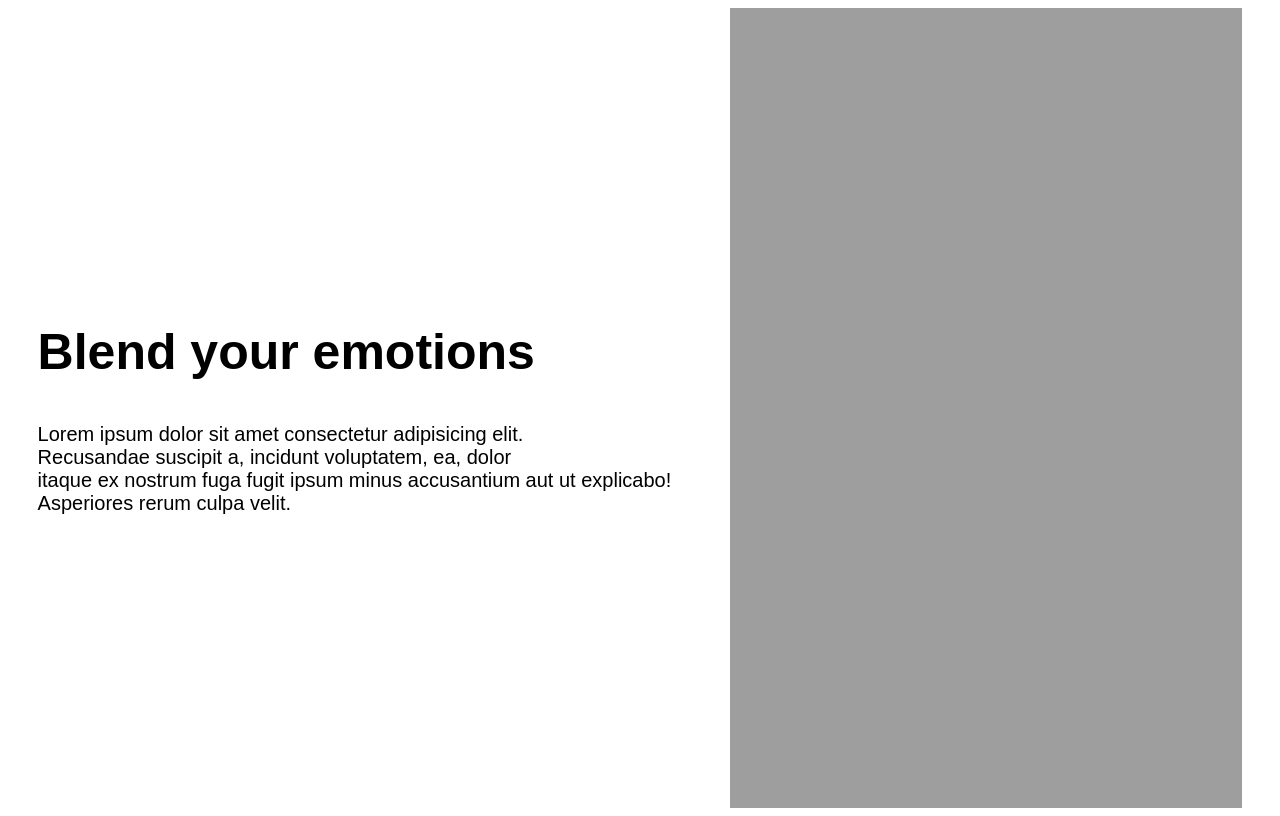
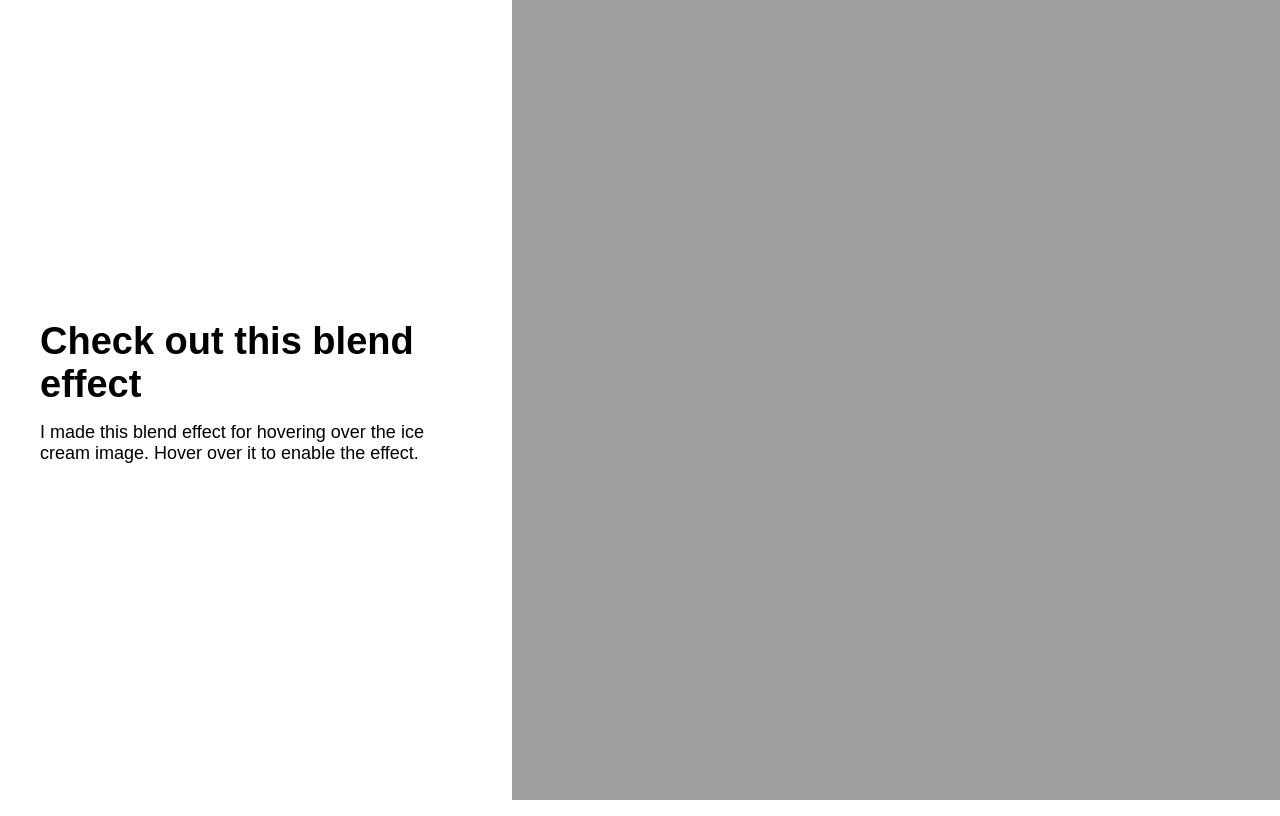
Before and after one commit to ZackMacTavish/Liquid-Transition, a website: page index.html in a window 1280 px wide. Drawn offline with nearby package versions, Linux system fonts and the light colour scheme.

Commit message:
Update project with latest changes

```diff
--- a/index.html
+++ b/index.html
@@ -10,11 +10,8 @@
     <div class="landing">
             <div class="intro">
 
-                <h2>Blend your emotions</h2>
-                <p>Lorem ipsum dolor sit amet consectetur adipisicing elit.<br>
-                    Recusandae suscipit a, incidunt voluptatem, ea, dolor <br>
-                    itaque ex nostrum fuga fugit ipsum minus accusantium aut ut explicabo! <br>
-                    Asperiores rerum culpa velit.</p>
+                <h2>Check out this blend effect</h2>
+                <p>I made this blend effect for hovering over the ice cream image. Hover over it to enable the effect.</p>
             </div>
             <div class="distortion"></div>
 
--- a/style.css
+++ b/style.css
@@ -1,26 +1,76 @@
-.landing{
-display: flex;
-justify-content: space-around;
-height: 100vh;
+/* Global box-sizing for consistent sizing */
+*, *::before, *::after {
+  box-sizing: border-box;
+}
 
+/* Reset default margin/padding and prevent horizontal scroll */
+html, body {
+  margin: 0;
+  padding: 0;
+  width: 100%;
+  height: 100%;
+  overflow-x: hidden;
+}
+
+/* Main container: flex layout, full viewport size, no extra background */
+.landing {
+  display: flex;
+  justify-content: flex-start;
+  height: 100vh;
+  width: 100vw;
+  margin: 0;
+  padding: 0;
+  gap: 0;
+  overflow-x: hidden;
+}
+
+/* Text container - fixed 40vw width, padding all around */
+.intro {
+  flex: 0 0 40vw;
+  padding: 40px 40px;
+  display: flex;
+  flex-direction: column;
+  align-self: center;
+  align-items: flex-start;
+  gap: 0;
 
 }
 
-.distortion {
-width: 40vw;
-
+/* Reset text margins, add bottom spacing */
+.intro h2,
+.intro p {
+  margin: 0 0 16px 0;
 }
 
-.intro{
-    align-self: center;
-}
-
+/* Text styling */
 h2 {
-    font-size: 50px;
-    font-family: sans-serif;
+  font-size: 38px;
+  font-family: sans-serif;
 }
 
 p {
-    font-family: sans-serif;
-    font-size: 20px;
+  font-family: sans-serif;
+  font-size: 18px;
 }
+
+/* Image container - fixed 60vw width to fill remainder of viewport */
+.distortion {
+  flex: 0 0 auto;
+  width: 60vw;
+  height: 100vh;
+  margin: 0;
+  padding: 0;
+  box-sizing: border-box;
+  overflow: hidden;
+}
+
+/* Ensure any image or canvas inside fills container with no gaps */
+.distortion > * {
+  width: 100%;
+  height: 100%;
+  max-width: 100%;
+  max-height: 100vh;
+  object-fit: cover;
+  display: block;
+  overflow: hidden;
+}
```
